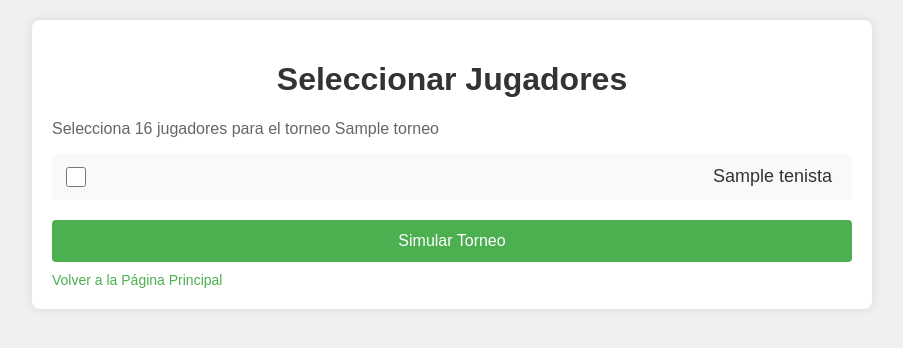
After one commit to justosaenzv/TPFinal-justosaenzvaliente, a Flask app: page /campeon/1/1 in a window 1280 px wide. The commit adds this page. Shown: the top 348 px of the page, without its empty margins (188-1091 px from the left). Run offline with Flask 3, Linux system fonts and the light colour scheme; tables that the repository leaves empty hold one stand-in row (values such as "Sample post").

Commit message:
Agrego funcionalidad simular torneo y agregar el torneo simulado al historial

```diff
--- a/main.py
+++ b/main.py
@@ -1,11 +1,13 @@
 from flask import Flask, jsonify, render_template, request, redirect, url_for, flash
 from models import Tenista, db, Torneo, Historial_torneos
 from datetime import datetime
+import random
 
 app = Flask(__name__)
 port = 5000
 app.config['SQLALCHEMY_DATABASE_URI'] = 'postgresql://postgres:postgres@localhost:5432/tp_tenistas'
 app.config['SQLALCHEMY_TRACK_MODIFICATIONS'] = False
+
 
 @app.route('/', methods=['GET'])
 def homepage():
@@ -167,10 +169,65 @@ def crear_historial_torneo():
 
     return render_template('crear_historial.html', success=False, torneos=Torneo.query.all(), jugadores=Tenista.query.all())
 
-@app.route('/')
-def index():
-    # Lógica para mostrar la página principal
-    return render_template('index.html')
+@app.route('/simular-torneo', methods=['GET', 'POST'])
+def seleccionar_torneo():
+    if request.method == 'POST':
+        torneo_id = request.form['torneo']
+        return redirect(url_for('seleccionar_jugadores', torneo_id=torneo_id, error_cant_jugadores=False))
+
+    torneos = Torneo.query.all()
+    return render_template('seleccionar_torneo.html', torneos=torneos)
+
+@app.route('/seleccionar-jugadores/<int:torneo_id>', methods=['GET', 'POST'])
+def seleccionar_jugadores(torneo_id):
+    torneo = Torneo.query.get(torneo_id)
+    jugadores = Tenista.query.all()
+    if request.method == 'POST':
+        jugadores_ids = request.form.getlist('jugadores_ids')
+        return redirect(url_for('mostrar_campeon', torneo_id=torneo_id, jugadores_ids=','.join(jugadores_ids)))
+
+    return render_template('seleccionar_jugadores.html', torneo=torneo, jugadores=jugadores, error_cant_jugadores=False)
+
+
+@app.route('/agregar-historial', methods=['POST'])
+def agregar_historial():
+    torneo_id = request.form['torneo_id']
+    id_ganador = request.form['id_ganador']
+    fecha = datetime.now().date()
+
+    nuevo_historial = Historial_torneos(
+        torneo_id=torneo_id,
+        id_ganador=id_ganador,
+        fecha=fecha
+    )
+    db.session.add(nuevo_historial)
+    db.session.commit()
+
+    return redirect('/')
+
+
+@app.route('/campeon/<int:torneo_id>/<jugadores_ids>')
+def mostrar_campeon(torneo_id,jugadores_ids):
+
+    torneo = Torneo.query.get(torneo_id)
+    jugadores_ids = jugadores_ids.split(',')
+    if len(jugadores_ids) != torneo.cant_jugadores:
+        return render_template('seleccionar_jugadores.html', torneo=torneo, jugadores=Tenista.query.all(), error_cant_jugadores=True)
+    lista_jugadores = []
+    for id_jugador in jugadores_ids:
+        jugador = Tenista.query.get(int(id_jugador))
+        lista_jugadores.append(jugador)
+
+    puntuaciones = []
+    for jugador in lista_jugadores:
+        puntuacion = random.random() * jugador.puntuacion_global
+        if jugador.superficie_preferida == torneo.superficie:
+            puntuacion *= 1.20
+        puntuaciones.append((jugador, puntuacion))
+
+    ganador = max(puntuaciones, key=lambda x: x[1])[0]
+
+    return render_template('mostrar_campeon.html', ganador=ganador, torneo=torneo)
 
 
 if __name__ == '__main__':
--- /dev/null
+++ b/static/css/seleccionar.css
@@ -0,0 +1,83 @@
+body {
+    font-family: Arial, sans-serif;
+    background-color: #f0f0f0;
+    margin: 0;
+    padding: 0;
+}
+
+.container {
+    max-width: 800px;
+    margin: 20px auto;
+    background-color: #fff;
+    padding: 20px;
+    border-radius: 8px;
+    box-shadow: 0 0 10px rgba(0, 0, 0, 0.1);
+}
+
+h1 {
+    color: #333;
+    text-align: center;
+}
+
+form {
+    margin-top: 20px;
+}
+
+form p {
+    font-size: 16px;
+    color: #666;
+}
+
+.jugadores-lista {
+    margin-top: 10px;
+}
+
+.jugador-item {
+    display: flex;
+    align-items: center;
+    justify-content: space-between; /* Para alinear elementos a los extremos */
+    padding: 10px;
+    background-color: #f9f9f9; /* Color de fondo */
+    border-radius: 4px;
+    margin-bottom: 10px;
+}
+
+.jugador-nombre {
+    font-size: 18px;
+    color: #333; /* Color de texto */
+    margin-right: 10px; /* Espacio entre nombre y checkbox */
+}
+
+.jugador-item input[type="checkbox"] {
+    width: 20px;
+    height: 20px;
+}
+
+button {
+    display: block;
+    width: 100%;
+    padding: 12px;
+    margin-top: 20px;
+    background-color: #4CAF50;
+    color: white;
+    border: none;
+    border-radius: 4px;
+    cursor: pointer;
+    font-size: 16px;
+}
+
+button:hover {
+    background-color: #45a049;
+}
+
+.back-btn {
+    display: inline-block;
+    margin-top: 10px;
+    color: #4CAF50;
+    text-decoration: none;
+    font-size: 14px;
+}
+
+.back-btn:hover {
+    text-decoration: underline;
+}
--- a/templates/home.html
+++ b/templates/home.html
@@ -24,7 +24,7 @@
             <button onclick="window.location.href='/crear-jugador'">Crear Nuevo Jugador</button>
             <button onclick="window.location.href='/crear-torneo'">Crear Nuevo Torneo</button>
             <button onclick="window.location.href='/crear-historial-torneo'">Agregar Torneo al Historial</button>
-            <button onclick="window.location.href='/simular_torneo'">Simular Nuevo Torneo</button>
+            <button onclick="window.location.href='/simular-torneo'">Simular Nuevo Torneo</button>
         </div>
     </div>
     <footer>
--- /dev/null
+++ b/templates/seleccionar_jugadores.html
@@ -0,0 +1,34 @@
+<!DOCTYPE html>
+<html lang="en">
+<head>
+    <meta charset="UTF-8">
+    <meta name="viewport" content="width=device-width, initial-scale=1.0">
+    <title>Seleccionar Jugadores</title>
+    <link rel="stylesheet" href="/static/css/seleccionar.css">
+</head>
+<body>
+    <div class="container">
+        <h1>Seleccionar Jugadores</h1>
+        <form action="/seleccionar-jugadores/{{ torneo.id }}" method="post">
+            <p>Selecciona {{ torneo.cant_jugadores }} jugadores para el torneo {{ torneo.nombre_torneo }}</p>
+            <div class="jugadores-lista">
+                {% for jugador in jugadores %}
+                <label class="jugador-item">
+                    <input type="checkbox" name="jugadores_ids" value="{{ jugador.id }}">
+                    <span class="jugador-nombre">{{ jugador.nombre_tenista }}</span>
+                </label>
+                {% endfor %}
+            </div>
+            <button type="submit">Simular Torneo</button>
+        </form>
+        <a href="/" class="back-btn">Volver a la Página Principal</a>
+    </div>
+
+    {% if error_cant_jugadores %}
+    <script>
+        alert(`Recuerda que los GrandSlams se juegan de a 16 personas, los Masters 1000 de a 8, los ATP 500 de a 4 y los ATP 250 de a 2. Ingrese la cantidad correcta de jugadores.`);
+    </script>
+    {% endif %}
+
+</body>
+</html>
```
Also changed, not shown: static/css/mostrar_campeon.css (added, +57 -0 lines), templates/crear_torneo.html (+3 -5 lines), templates/mostrar_campeon.html (added, +25 -0 lines), templates/seleccionar_torneo.html (added, +26 -0 lines).
